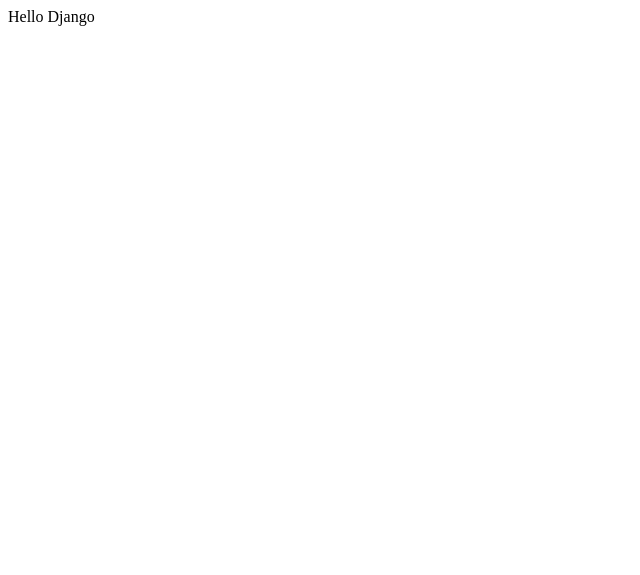
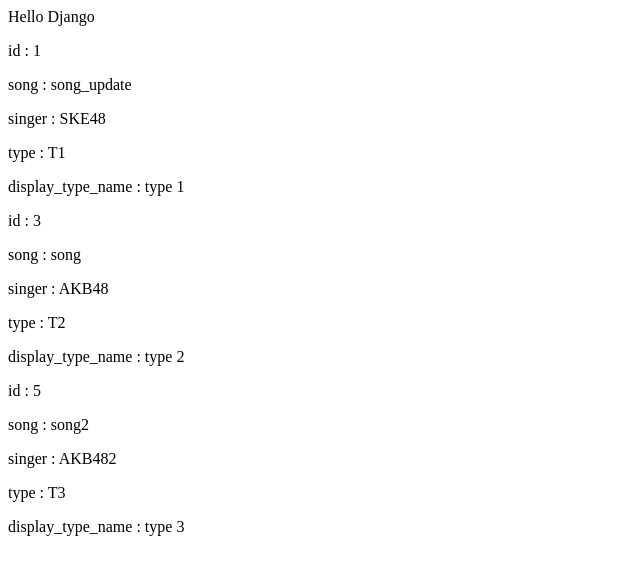
Before and after one commit to twtrubiks/django-tutorial, a Django app: page /hello/ in a window 1280 px wide. Before the commit the part shown is almost empty. Shown: the top 575 px of the page, without its empty margins (0-640 px from the left). Run offline with Django 3.2, Linux system fonts and the light colour scheme; data comes from the database, SQL or seed files in the repository; both versions use the stored data as it was after the commit.

Commit message:
add Model Field.choices tutorial

```diff
--- a/musics/models.py
+++ b/musics/models.py
@@ -1,4 +1,11 @@
 from django.db import models
+
+TYPE_CHOICES = (
+    ('T1', 'type 1'),
+    ('T2', 'type 2'),
+    ('T3', 'type 3'),
+    ('T4', 'type 4'),
+)
 
 
 # Create your models here.
@@ -7,6 +14,14 @@
     singer = models.TextField(default="AKB48")
     last_modify_date = models.DateTimeField(auto_now=True)
     created = models.DateTimeField(auto_now_add=True)
+    type = models.CharField(
+        max_length=2,
+        choices=TYPE_CHOICES,
+        default="T1"
+    )
 
     class Meta:
         db_table = "music"
+
+    def display_type_name(self):
+        return self.get_type_display()
--- a/musics/views.py
+++ b/musics/views.py
@@ -1,8 +1,13 @@
 from django.shortcuts import render
+
+from musics.models import Music
 
 
 # Create your views here.
 def hello_view(request):
+    musics = Music.objects.all()
+
     return render(request, 'hello_django.html', {
         'data': "Hello Django ",
+        'musics': musics,
     })
--- a/templates/hello_django.html
+++ b/templates/hello_django.html
@@ -5,6 +5,14 @@
     <title>Title</title>
 </head>
 <body>
-    {{data}}
+{{ data }}
+{% for music in musics %}
+    <p>id : {{ music.id }}</p>
+    <p>song : {{ music.song }}</p>
+    <p>singer : {{ music.singer }}</p>
+    <p>type : {{ music.type }}</p>
+    <p>display_type_name : {{ music.display_type_name }}</p>
+{% endfor %}
+
 </body>
 </html>
```
Also changed, not shown: README.md, db.sqlite3.
